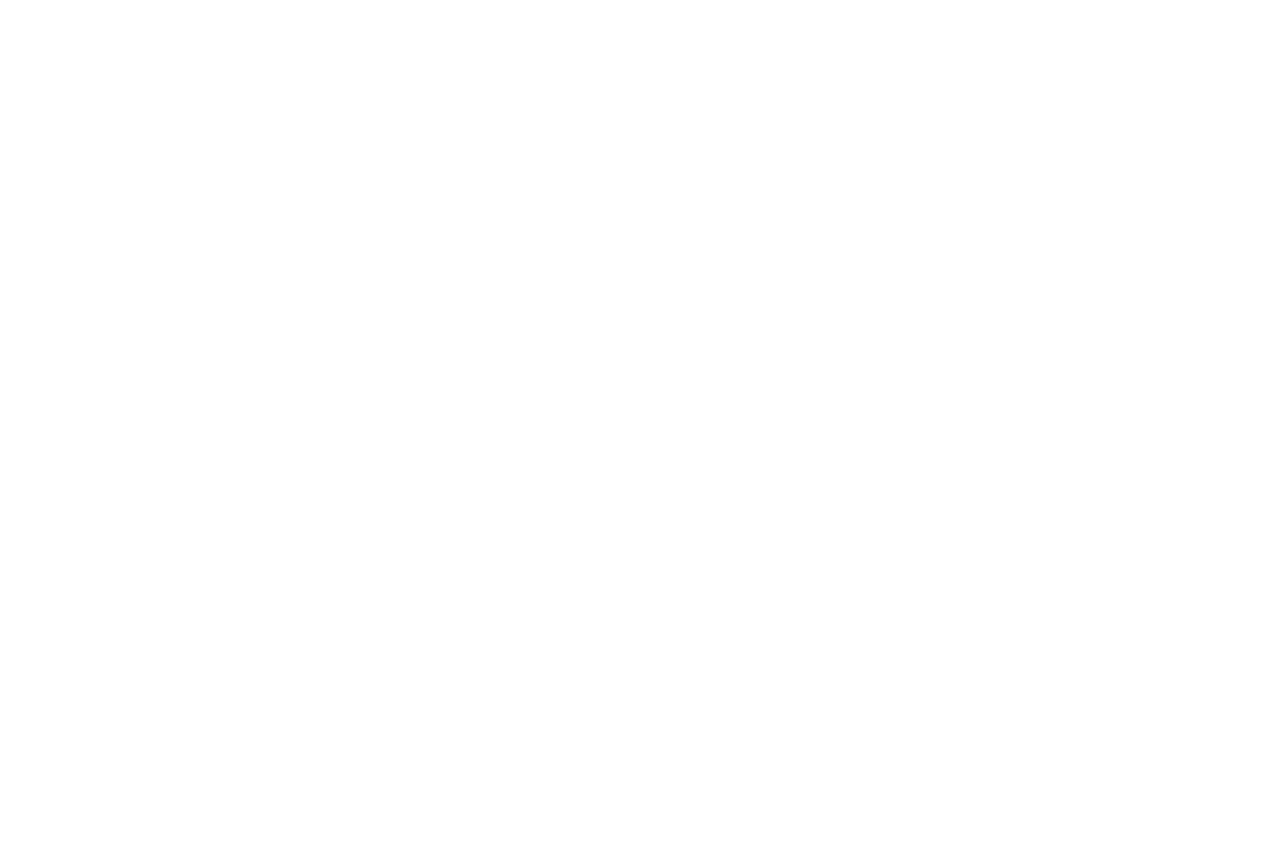
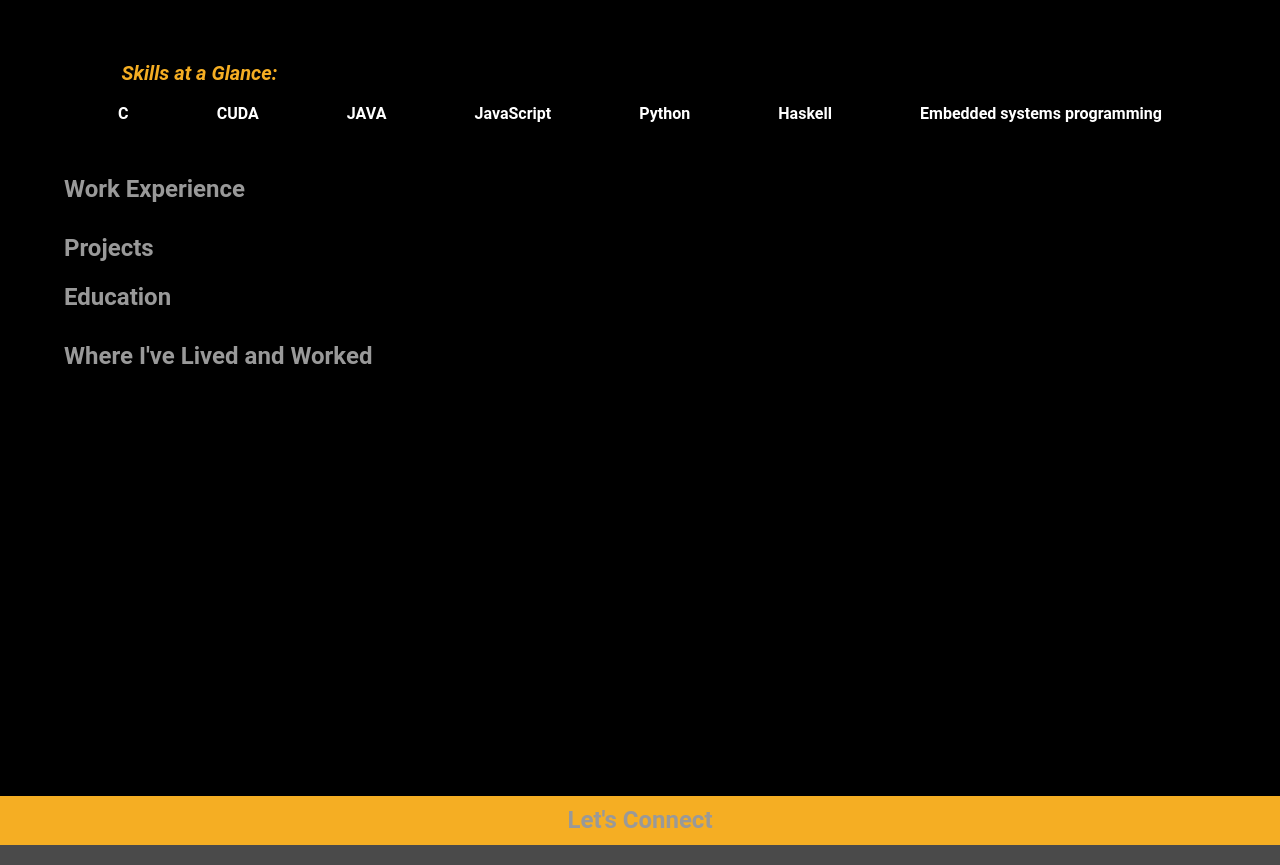
Before and after one commit to thisisgaara/js_udacity_resume, a plain HTML site: page index.html in a window 1280 px wide. Before the commit the page ends 800 px from the top, so only its background shows below. Drawn offline with Linux system fonts and the light colour scheme.

Commit message:
Adding skills

```diff
--- a/index.html
+++ b/index.html
@@ -113,25 +113,25 @@ need to load. You'll see a lot of <link>s to CSS files for styles and
 
 
     if(document.getElementsByClassName('flex-item').length === 0) {
-      document.getElementById('topContacts').style.display = 'none';
+      document.getElementById('topContacts').style.backgroundColor = 'Black';
     }
     if(document.getElementsByTagName('h1').length === 0) {
-      document.getElementById('header').style.display = 'none';
+      document.getElementById('header').style.backgroundColor = 'Black';
     }
     if(document.getElementsByClassName('work-entry').length === 0) {
-      document.getElementById('workExperience').style.display = 'none';
+      document.getElementById('workExperience').style.backgroundColor = 'Black';
     }
     if(document.getElementsByClassName('project-entry').length === 0) {
-      document.getElementById('projects').style.display = 'none';
+      document.getElementById('projects').style.backgroundColor = 'Black';
     }
     if(document.getElementsByClassName('education-entry').length === 0) {
-      document.getElementById('education').style.display = 'none';
+      document.getElementById('education').style.backgroundColor = 'Black';
     }
     if(document.getElementsByClassName('flex-item').length === 0) {
-      document.getElementById('lets-connect').style.display = 'none';
+      document.getElementById('lets-connect').style.backgroundColor = 'Black';
     }
     if(document.getElementById('map') === null) {
-      document.getElementById('mapDiv').style.display = 'none';
+      document.getElementById('mapDiv').style.backgroundColor = 'Black';
     }
   </script>
 </body>
--- a/js/resumeBuilder.js
+++ b/js/resumeBuilder.js
@@ -122,3 +122,15 @@ var education = {
     }
     ]
 };
+
+if (bio.Skills.length > 0) {
+    $("#header").append(HTMLskillsStart);
+    var length_of_array = bio.Skills.length;
+    var i = 0
+    while ( i < length_of_array)
+    {
+         var formattedtext = HTMLskills.replace("%data%", bio.Skills[i]);
+         $("#skills").append(formattedtext);
+         i += 1;
+    }
+}
```
